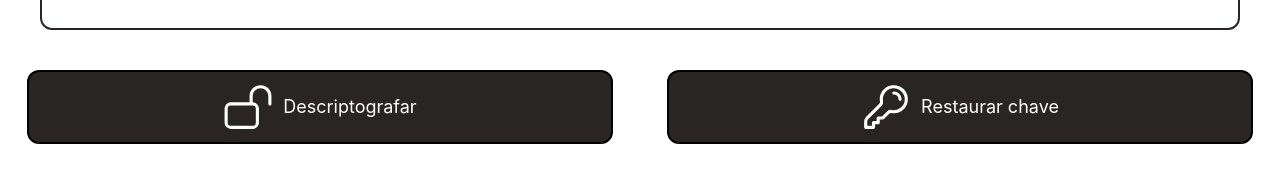
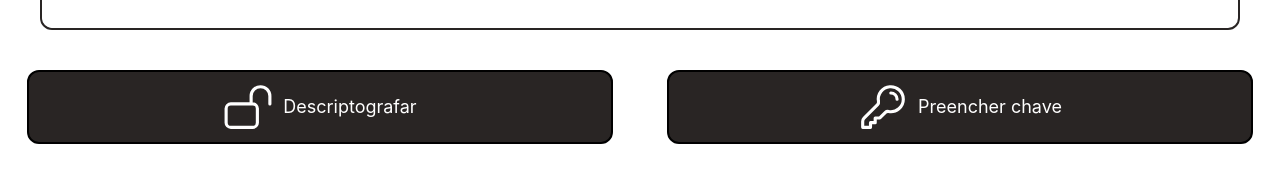
Before and after one commit to PedroLuisBrilhadori/application-RSAcryptography, a Next.js app: page /decrypt in a window 1280 px wide. Shown: the part 478-660 px from the top of the page. Built offline with nearby package versions, Linux system fonts and the light colour scheme.

Commit message:
fix: change text button fill key (before 'restore key')

```diff
--- a/src/pages/decrypt.tsx
+++ b/src/pages/decrypt.tsx
@@ -41,7 +41,7 @@ export default function Decrypt() {
 
         <Button>
           <KeyIcon width={50} height={50} className='mr-[10px]' />
-          Restaurar chave
+          Preencher chave
         </Button>
       </div>
     </>
```
